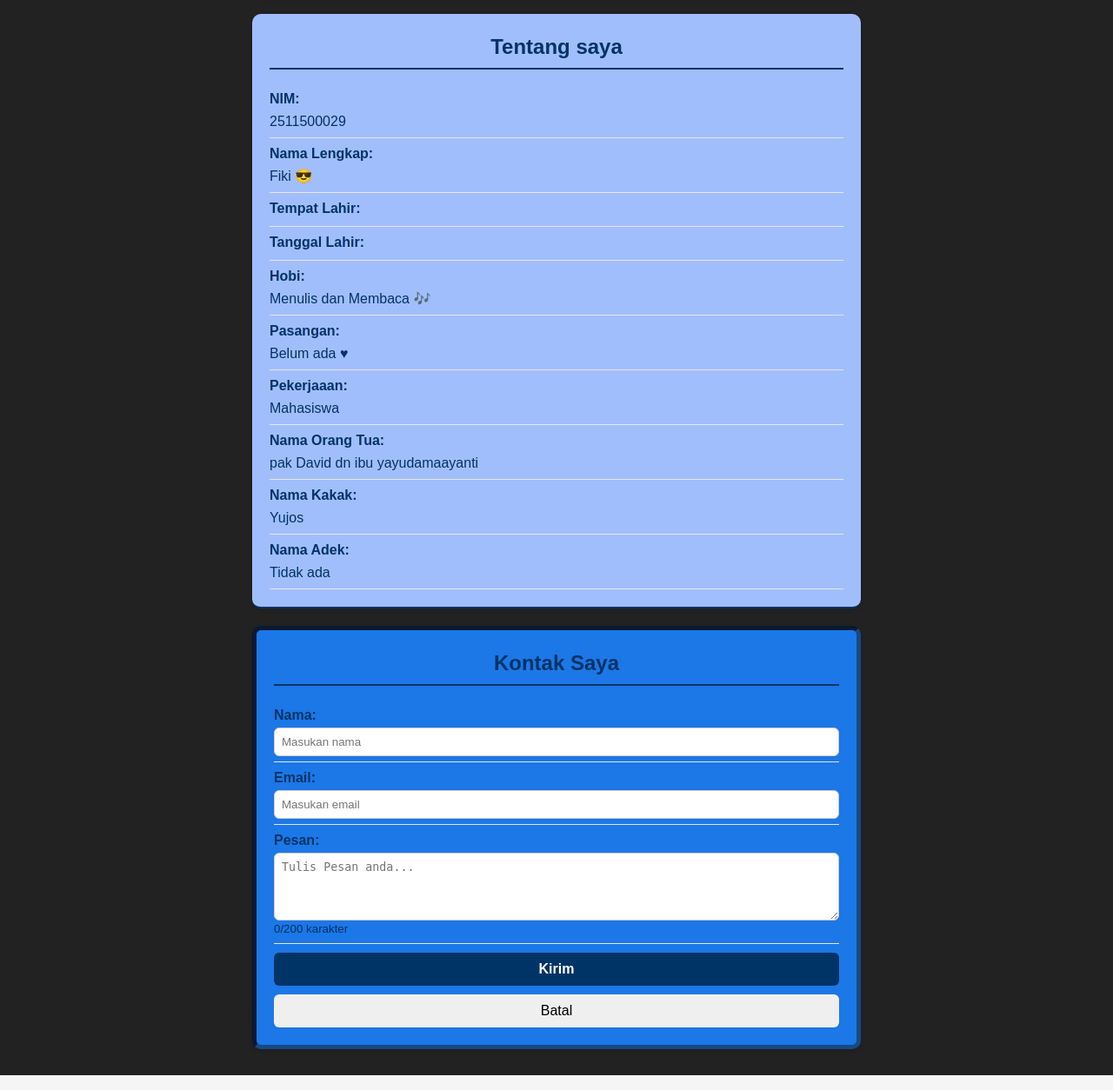
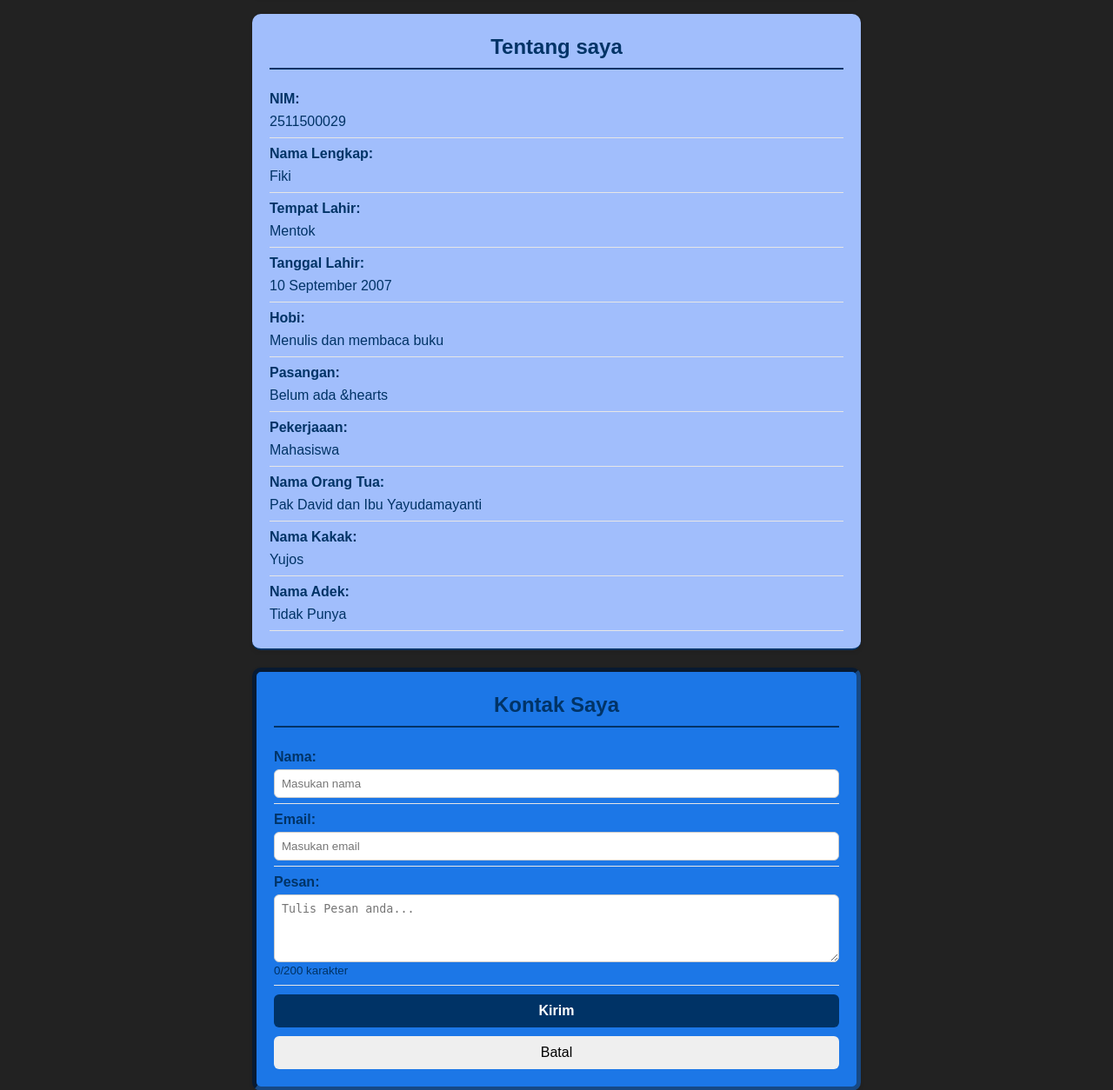
Before and after one commit to FikiNih/2511500029-PWD-TI1A-25261, a PHP site: page /pertemuan-06/index.php in a window 1280 px wide. Shown: the part 540-1794 px from the top of the page at 87% size. Run offline with PHP 8.4, Linux system fonts and the light colour scheme.

Commit message:
hello.php

```diff
--- a/pertemuan-06/index.php
+++ b/pertemuan-06/index.php
@@ -69,6 +69,15 @@ alert("Halo, " + nama + "!");
         <?php
         $nim = "2511500029";
         $NIM = "2511500008";
+        $Nama = "Fiki";
+        $TempatLahir = "Mentok";
+        $TanggalLahir = "10 September 2007";
+        $Hobi = "Menulis dan membaca buku";
+        $Pasangan = "Belum ada &hearts";
+        $Pekerjaan = "Mahasiswa";
+        $NamaOrangTua = "Pak David dan Ibu Yayudamayanti";
+        $NamaKakak = "Yujos";
+        $NamaAdek = "Tidak Punya";
         ?>
          <h2>Tentang saya</h2>
          <p><strong>NIM:</strong>
@@ -76,15 +85,50 @@ alert("Halo, " + nama + "!");
         echo $nim;
         ?>
         </p>
-         <p><strong>Nama Lengkap:</strong> Fiki &#128526;</p>
-         <p><strong>Tempat Lahir:</strong></p>
-         <p><strong>Tanggal Lahir:</strong></p>
-         <p><strong>Hobi:</strong>Menulis dan Membaca &#127926;</p>
-         <p><strong>Pasangan:</strong> Belum ada &hearts;</p>
-         <p><strong>Pekerjaaan:</strong> Mahasiswa</p>
-         <p><strong>Nama Orang Tua: </strong>pak David dn ibu yayudamaayanti</p>
-         <p><strong>Nama Kakak:</strong>Yujos</p>
-         <p><strong>Nama Adek:</strong> Tidak ada</p>
+         <p><strong>Nama Lengkap:</strong>
+        <?php
+        echo $Nama;
+        ?>
+         <p><strong>Tempat Lahir:</strong>
+        <?php
+        echo $TempatLahir;
+        ?>
+        </p>
+         <p><strong>Tanggal Lahir:</strong>
+        <?php
+        echo $TanggalLahir;
+        ?>
+        </p>
+         <p><strong>Hobi:</strong>
+        <?php
+        echo $Hobi;
+        ?>
+        </p>
+         <p><strong>Pasangan:</strong>
+        <?php
+        echo $Pasangan;
+        ?>
+        </p>
+         <p><strong>Pekerjaaan:</strong>
+        <?php
+        echo $Pekerjaan;
+        ?>
+        </p>
+         <p><strong>Nama Orang Tua: </strong>
+        <?php
+        echo $NamaOrangTua;
+        ?>
+        </p>
+         <p><strong>Nama Kakak:</strong>
+        <?php
+        echo $NamaKakak;
+        ?>
+        </p>
+         <p><strong>Nama Adek:</strong>
+        <?php
+        echo $NamaAdek;
+        ?>
+        </p>
     </section>
     <section id="Contact">
     <h2>Kontak Saya</h2>
```
